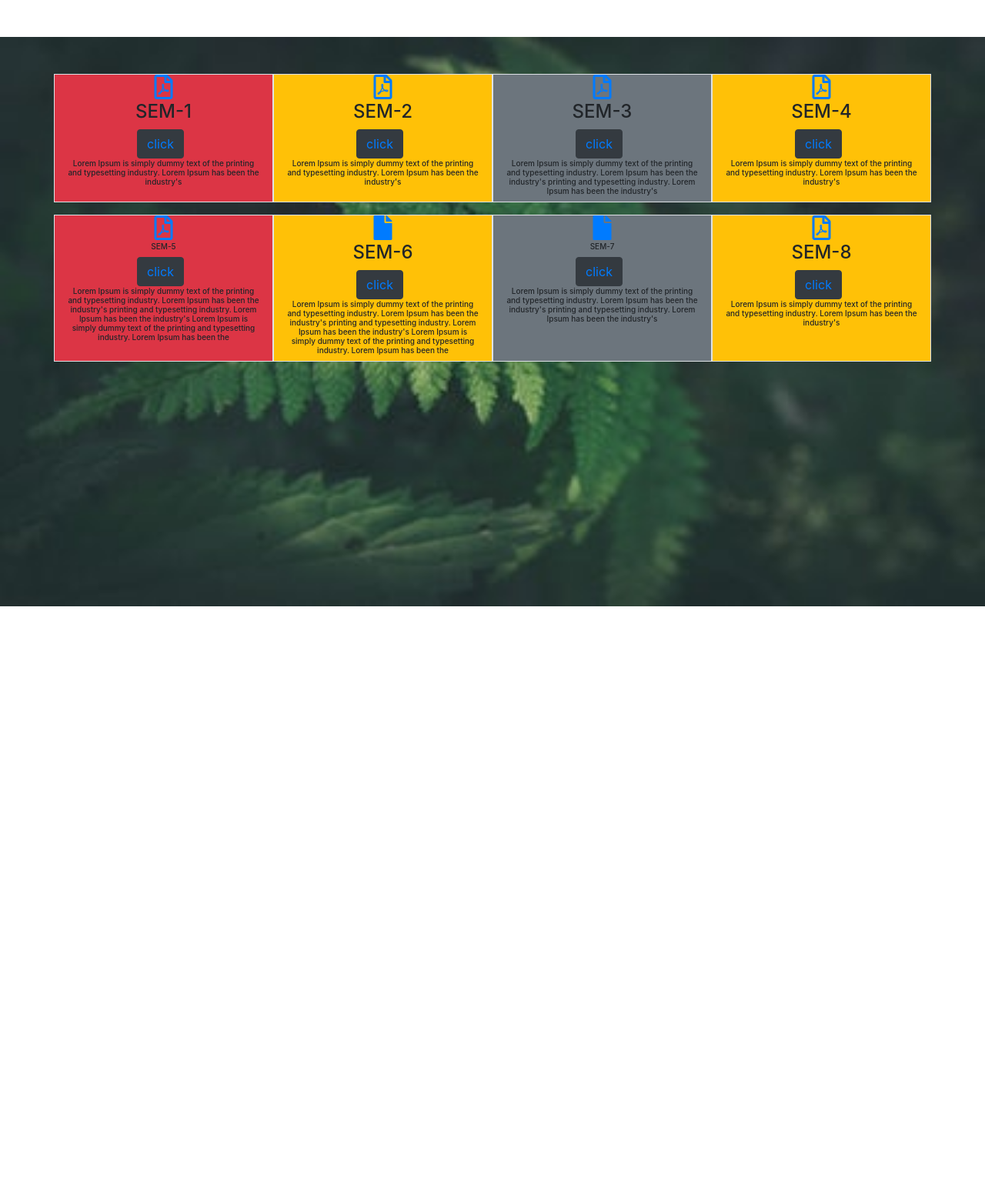
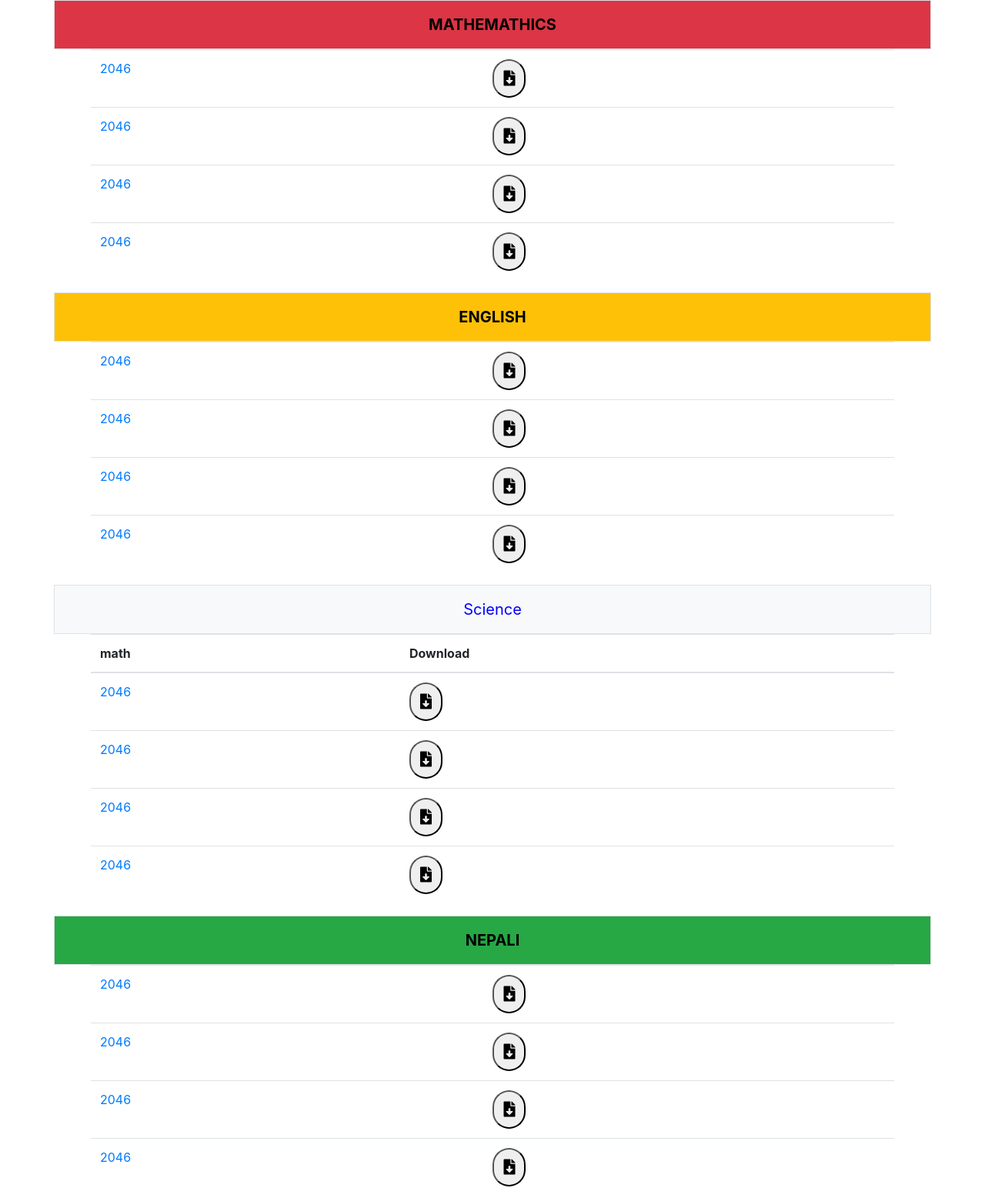
Before and after one commit to getoldquestions/get-old-question, a plain HTML site: page index.html in a window 1280 px wide. Shown: the whole page at 77% size. Before the commit the page ends 800 px from the top, so only its background shows below. Drawn offline with nearby package versions, Linux system fonts and the light colour scheme; files that its build step writes are made by us from their sources; files whose address does not match are found by name.

Commit message:
mini-page index
img haru pani ubload gardai xu hai tw

```diff
--- a/index.html
+++ b/index.html
@@ -3,8 +3,9 @@
 <head>
 	<meta charset="UTF-8">
 	<title>table</title>
+		<link rel="stylesheet" type="text/css" href="css/style2.css">
 
-			<link rel="stylesheet" type="text/css" href="css/stylesub.css">
+
 		<!-- Latest compiled and minified CSS -->
 <link rel="stylesheet" href="https://maxcdn.bootstrapcdn.com/bootstrap/4.3.1/css/bootstrap.min.css">
 
@@ -17,121 +18,167 @@
 <!-- Latest compiled JavaScript -->
 <script src="https://maxcdn.bootstrapcdn.com/bootstrap/4.3.1/js/bootstrap.min.js"></script>
 <!--fontaswosome-->
+<link rel="stylesheet" href="https://cdnjs.cloudflare.com/ajax/libs/font-awesvome/4.7.0/css/font-awesome.min.css">
+<meta name="viewport" content="width=device-width, initial-scale=1">
+<link rel="stylesheet" href="https://use.fontawesome.com/releases/v5.7.2/css/all.css" integrity="sha384-fnmOCqbTlWIlj8LyTjo7mOUStjsKC4pOpQbqyi7RrhN7udi9RwhKkMHpvLbHG9Sr" crossorigin="anonymous">
+<meta name="viewport" content="width=device-width, initial-scale=1">
 <link rel="stylesheet" href="https://cdnjs.cloudflare.com/ajax/libs/font-awesome/4.7.0/css/font-awesome.min.css">
-<meta name="viewport" content="width=device-width, initial-scale=1">
+</head>
 
-	<link rel="stylesheet" type="text/css" href="css/style.css">
-	<!-- Latest compiled and minified CSS -->
-<link rel="stylesheet" href="https://maxcdn.bootstrapcdn.com/bootstrap/4.3.1/css/bootstrap.min.css">
-
-<!-- jQuery library -->
-<script src="https://ajax.googleapis.com/ajax/libs/jquery/3.3.1/jquery.min.js"></script>
-
-<!-- Popper JS -->
-<script src="https://cdnjs.cloudflare.com/ajax/libs/popper.js/1.14.7/umd/popper.min.js"></script>
-
-<!-- Latest compiled JavaScript -->
-<script src="https://maxcdn.bootstrapcdn.com/bootstrap/4.3.1/js/bootstrap.min.js"></script>
-<!--fontaswosome-->
-<link rel="stylesheet" href="https://cdnjs.cloudflare.com/ajax/libs/font-awesome/4.7.0/css/font-awesome.min.css">
-<link rel="stylesheet" href="https://use.fontawesome.com/releases/v5.8.1/css/all.css" integrity="sha384-50oBUHEmvpQ+1lW4y57PTFmhCaXp0ML5d60M1M7uH2+nqUivzIebhndOJK28anvf" crossorigin="anonymous">
-<meta name="viewport" content="width=device-width, initial-scale=1">
 </head>
 <body>
-<div class="img">
+	<div class="container px-lg-5">
+  <div class="row mx-lg-n5">
+    <div class="col py-3 px-lg-5 border bg-danger" style="text-align:center;
+    font-size: 20px; color: black;font-weight: bold;">MATHEMATHICS</div>
 
 
-  <div class="container text-center mt-5">
+  </div>
 
-                 <div class="row ">
+	<table  class="table  align-middle " >
 
+		<tbody>
+			<tr style="width">
+				<td style="color: blue; "><a href="" style="display: inline-block;">2046</a></td>
+			<td><button class="btn-lg  badge-pill" style="width: 20px:"><span class="	fas fa-file-download"></span></button></td>
+			</tr>
+			<tr style="width">
+				<td style="color: blue; "><a href="" style="display: inline-block;">2046</a></td>
+			<td><button class="btn-lg  badge-pill" style="width: 20px:"><span class="	fas fa-file-download"></span></button></td>
+			</tr>
+			<tr style="width">
+				<td style="color: blue; "><a href="" style="display: inline-block;">2046</a></td>
+			<td><button class="btn-lg  badge-pill" style="width: 20px:"><span class="	fas fa-file-download"></span></button></td>
+			</tr>
+			<tr style="width">
+				<td style="color: blue; "><a href="" style="display: inline-block;">2046</a></td>
+			<td><button class="btn-lg  badge-pill" style="width: 20px:"><span class="	fas fa-file-download"></span></button></td>
+			</tr>
 
-      <div class="col-sm-3 mb-3 border bg-danger mt-5">
-
-        <a href=""><i class="far fa-file-pdf fa-2x"></i></i></a>
-        <h4>SEM-1</h4>
-         <button class="btn btn-dark text-white btn lg mr-2" ><a href="file:///C:/Users/User/Desktop/ctf/index.html">click</a></button>
-        <h5 style="font-size: 10px;">Lorem Ipsum is simply dummy text of the printing and typesetting industry. Lorem Ipsum has been the industry's
-         </h5>
-      </div>
-      <div class="col-sm-3 mb-3 border bg-warning mt-5">
-
-        <a href=""><i class="far fa-file-pdf fa-2x"></i></i></a>
-        <h4> SEM-2</h4>
-         <button class="btn btn-dark text-white btn lg mr-2" ><a href="file:///C:/Users/User/Desktop/ctf/index.html">click</a></button>
-        <h5 style="font-size: 10px;">Lorem Ipsum is simply dummy text of the printing and typesetting industry. Lorem Ipsum has been the industry's
-
-       </h5>
-
-      </div>
-      <div class="col-sm-3 mb-3 border bg-secondary mt-5">
-
-        <a href=""><i class="far fa-file-pdf fa-2x"></i></i></a>
-        <h4>SEM-3</h4>
-        <button class="btn btn-dark text-white btn lg mr-2" ><a href="file:///C:/Users/User/Desktop/ctf/index.html">click</a></button>
-        <h5 style="font-size: 10px;">Lorem Ipsum is simply dummy text of the printing and typesetting industry. Lorem Ipsum has been the industry's
-        printing and typesetting industry. Lorem Ipsum has been the industry's
-       </h5>
-      </div>
-        <div class="col-sm-3 mb-3 border bg-warning mt-5">
-
-        <a href=""><i class="far fa-file-pdf fa-2x"></i></i></a>
-        <h4>SEM-4</h4>
-         <button class="btn btn-dark text-white btn lg mr-2" ><a href="file:///C:/Users/User/Desktop/ctf/index.html">click</a></button>
-        <h5 style="font-size: 10px;">Lorem Ipsum is simply dummy text of the printing and typesetting industry. Lorem Ipsum has been the industry's
-
-       </h5>
-
-      </div>
-                </div>
-                      <div class="row">
-        <div class="col-sm-3 mb-3 border bg-danger">
+		</tbody>
+	</table>
 
 
 
 
-        <a href=""><i class="far fa-file-pdf fa-2x"></i></i></a>
-        <h4 style="font-size: 10px;">SEM-5</h4>
-        <button class="btn btn-dark text-white btn lg mr-2" ><a href="file:///C:/Users/User/Desktop/ctf/index.html">click</a></button>
 
-        <h5 style="font-size: 10px;">Lorem Ipsum is simply dummy text of the printing and typesetting industry. Lorem Ipsum has been the industry's
-        printing and typesetting industry. Lorem Ipsum has been the industry's
-        Lorem Ipsum is simply dummy text of the printing and typesetting industry. Lorem Ipsum has been the </h5>
 </div>
-      <div class="col-sm-3 mb-3 border bg-warning ">
 
-        <a href=""><i class="fas fa-file fa-2x"></i></a>
-        <h4>SEM-6</h4>
-         <button class="btn btn-dark text-white btn lg mr-2" ><a href="file:///C:/Users/User/Desktop/ctf/index.html">click</a></button>
-        <h5 style="font-size: 10px;">Lorem Ipsum is simply dummy text of the printing and typesetting industry. Lorem Ipsum has been the industry's
-        printing and typesetting industry. Lorem Ipsum has been the industry's
-        Lorem Ipsum is simply dummy text of the printing and typesetting industry. Lorem Ipsum has been the </h5>
-      </div>
-      <div class="col-sm-3 mb-3 border bg-secondary">
-
-        <a href=""><i class="fas fa-file fa-2x"></i></i></a>
-        <h4 style="font-size: 10px;">SEM-7</h4>
-         <button class="btn btn-dark text-white btn lg mr-2" ><a href="file:///C:/Users/User/Desktop/ctf/index.html">click</a></button>
-        <h5 style="font-size: 10px;">Lorem Ipsum is simply dummy text of the printing and typesetting industry. Lorem Ipsum has been the industry's
-        printing and typesetting industry. Lorem Ipsum has been the industry's</h5>
+<!------ENGLISH---->
+<div class="container px-lg-5">
+  <div class="row mx-lg-n5">
+    <div class="col py-3 px-lg-5 border bg-warning" style="text-align:center;
+    font-size: 20px; color: black; font-weight: bold;">ENGLISH</div>
 
 
   </div>
-          <div class="col-sm-3 mb-3 border bg-warning">
 
-        <a href=""><i class="far fa-file-pdf fa-2x"></i></i></a>
-        <h4>SEM-8</h4>
-         <button class="btn btn-dark text-white btn lg mr-2" ><a href="file:///C:/Users/User/Desktop/ctf/index.html">click</a></button>
-        <h5 style="font-size: 10px;">Lorem Ipsum is simply dummy text of the printing and typesetting industry. Lorem Ipsum has been the industry's
+	<table  class="table  align-middle " >
 
-       </h5>
+		<tbody>
+			<tr style="width">
+				<td style="color: blue; "><a href="" style="display: inline-block;">2046</a></td>
+			<td><button class="btn-lg  badge-pill" style="width: 20px:"><span class="	fas fa-file-download"></span></button></td>
+			</tr>
+			<tr style="width">
+				<td style="color: blue; "><a href="" style="display: inline-block;">2046</a></td>
+			<td><button class="btn-lg  badge-pill" style="width: 20px:"><span class="	fas fa-file-download"></span></button></td>
+			</tr>
+			<tr style="width">
+				<td style="color: blue; "><a href="" style="display: inline-block;">2046</a></td>
+			<td><button class="btn-lg  badge-pill" style="width: 20px:"><span class="	fas fa-file-download"></span></button></td>
+			</tr>
+			<tr style="width">
+				<td style="color: blue; "><a href="" style="display: inline-block;">2046</a></td>
+			<td><button class="btn-lg  badge-pill" style="width: 20px:"><span class="	fas fa-file-download"></span></button></td>
+			</tr>
+
+		</tbody>
+	</table>
 
 </div>
+<!-----social-->
+<div class="container px-lg-5">
+  <div class="row mx-lg-n5">
+    <div class="col py-3 px-lg-5 border bg-light" style="text-align:center;
+    font-size: 20px; color: blue;">Science</div>
+
+
   </div>
+
+	<table  class="table  align-middle " >
+		<thead>
+			<th>math</th>
+			<th>Download</th>
+
+		</thead>
+		<tbody>
+			<tr style="width">
+				<td style="color: blue; "><a href="" style="display: inline-block;">2046</a></td>
+			<td><button class="btn-lg  badge-pill" style="width: 20px:"><span class="	fas fa-file-download"></span></button></td>
+			</tr>
+			<tr style="width">
+				<td style="color: blue; "><a href="" style="display: inline-block;">2046</a></td>
+			<td><button class="btn-lg  badge-pill" style="width: 20px:"><span class="	fas fa-file-download"></span></button></td>
+			</tr>
+			<tr style="width">
+				<td style="color: blue; "><a href="" style="display: inline-block;">2046</a></td>
+			<td><button class="btn-lg  badge-pill" style="width: 20px:"><span class="	fas fa-file-download"></span></button></td>
+			</tr>
+			<tr style="width">
+				<td style="color: blue; "><a href="" style="display: inline-block;">2046</a></td>
+			<td><button class="btn-lg  badge-pill" style="width: 20px:"><span class="	fas fa-file-download"></span></button></td>
+			</tr>
+
+		</tbody>
+	</table>
 
 </div>
 
 
+
+<!-- < -->
+<div class="container px-lg-5">
+  <div class="row mx-lg-n5">
+    <div class="col py-3 px-lg-5 border bg-success" style="text-align:center;
+    font-size: 20px; color: black; font-weight: bold;">NEPALI</div>
+
+
   </div>
 
+	<table  class="table  align-middle " >
+
+		<tbody>
+			<tr style="width">
+				<td style="color: blue; "><a href="" style="display: inline-block;">2046</a></td>
+			<td><button class="btn-lg  badge-pill" style="width: 20px:"><span class="	fas fa-file-download"></span></button></td>
+			</tr>
+			<tr style="width">
+				<td style="color: blue; "><a href="" style="display: inline-block;">2046</a></td>
+			<td><button class="btn-lg  badge-pill" style="width: 20px:"><span class="	fas fa-file-download"></span></button></td>
+			</tr>
+			<tr style="width">
+				<td style="color: blue; "><a href="" style="display: inline-block;">2046</a></td>
+			<td><button class="btn-lg  badge-pill" style="width: 20px:"><span class="	fas fa-file-download"></span></button></td>
+			</tr>
+			<tr style="width">
+				<td style="color: blue; "><a href="" style="display: inline-block;">2046</a></td>
+			<td><button class="btn-lg  badge-pill" style="width: 20px:"><span class="	fas fa-file-download"></span></button></td>
+			</tr>
+
+		</tbody>
+	</table>
+
+
+
+
+
+
+
+
+
+
+</div>
+</div>
+</body>
 </html>
```
Also changed, not shown: index4.html (added, +1 -0 lines), index5.html (added, +1 -0 lines). Lines whose indentation alone changed are shown as unchanged.
